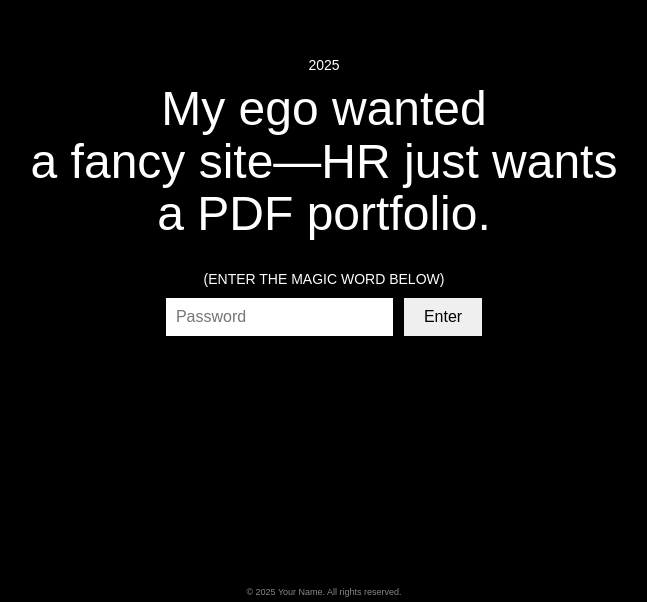
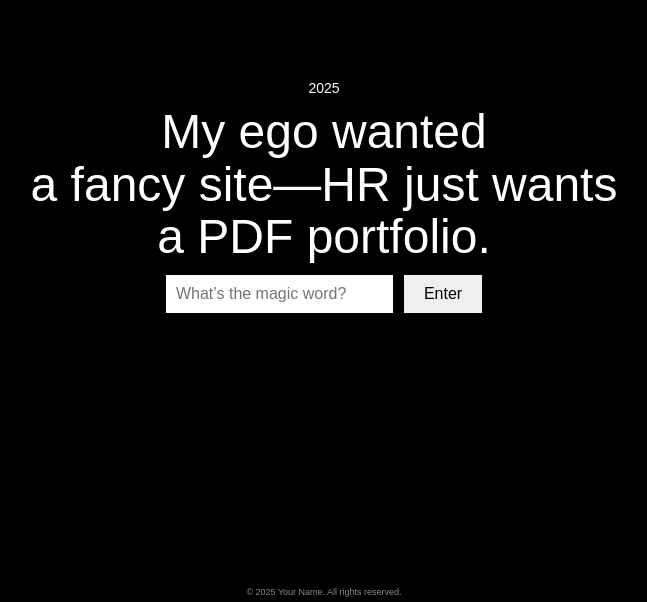
Before and after one commit to notnike/eduardoenrique.com, a plain HTML site: page index.html in a window 1280 px wide. Shown: the part 198-800 px from the top of the page, without its empty margins (316-963 px from the left). Drawn offline with Linux system fonts and the light colour scheme.

Commit message:
Update index.html

```diff
--- a/index.html
+++ b/index.html
@@ -81,10 +81,8 @@
     a PDF portfolio.
   </div>
 
-  <div class="instruction">(ENTER THE MAGIC WORD BELOW)</div>
-
   <div class="login-row">
-    <input type="password" id="password" placeholder="Password" />
+    <input type="password" id="password" placeholder="What’s the magic word?" />
     <button onclick="checkPassword()">Enter</button>
   </div>
 
```
